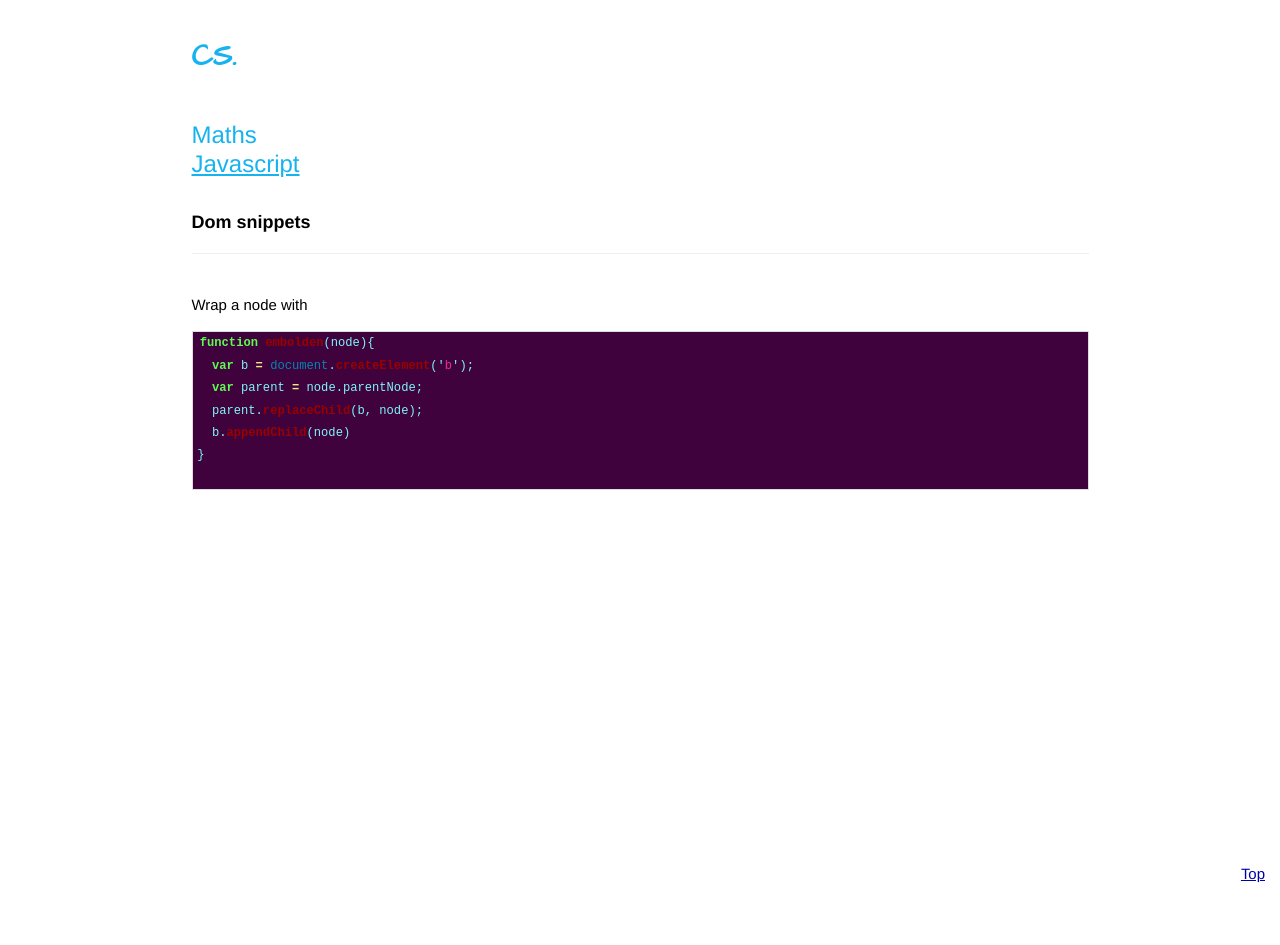
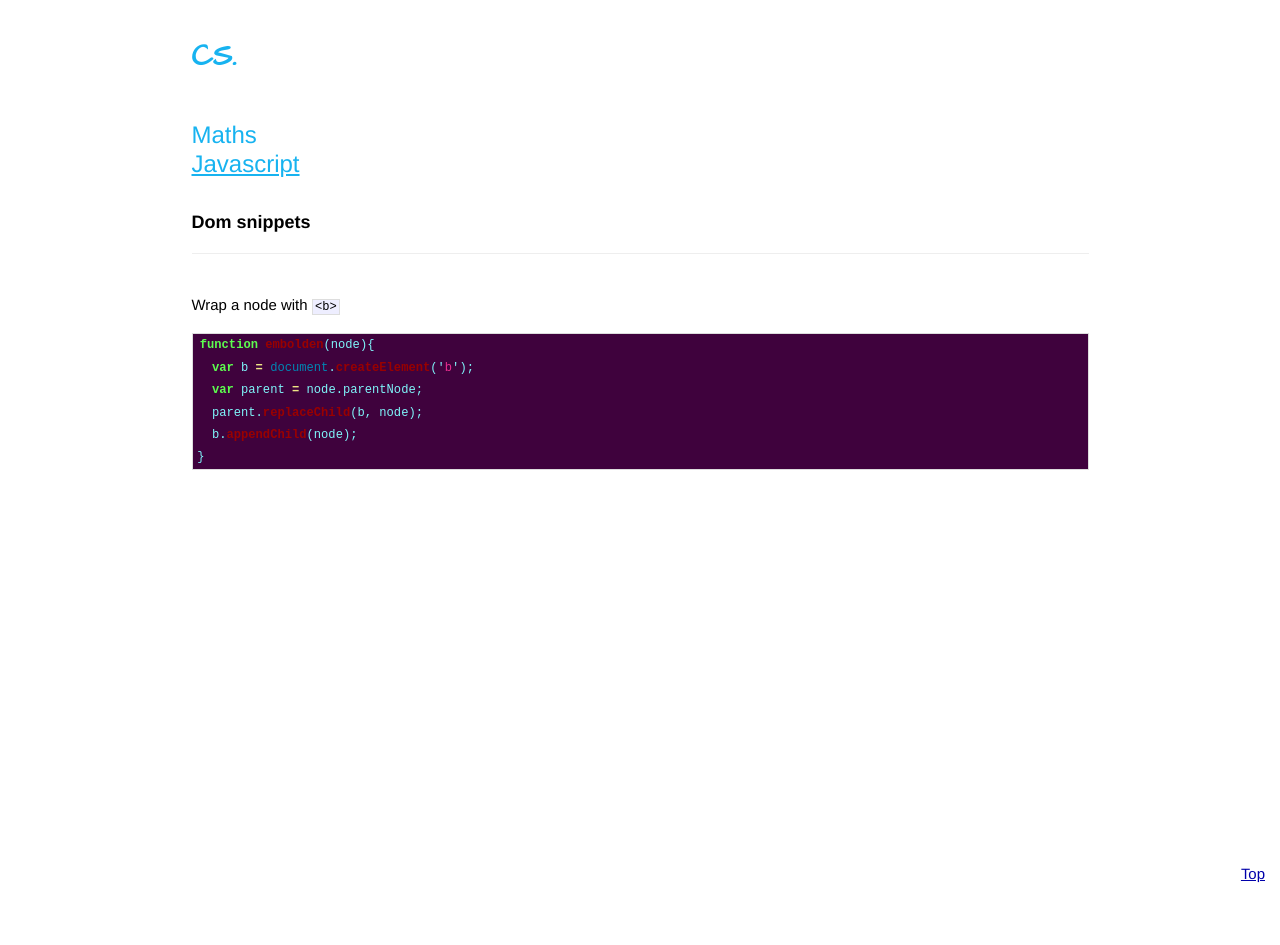
Before and after one commit to eloone/cs, a Jekyll site: the page built from js/index.md, in a window 1280 px wide. Built offline with Jekyll 4.4.1, drawn with Linux system fonts in a browser that asks for light colours; Markdown is read by kramdown in place of the engine named in the settings.

````diff
--- a/js/index.md
+++ b/js/index.md
@@ -5,14 +5,13 @@ title:  "Javascript"
 
 ##Dom snippets
 
-Wrap a node with <b>
+Wrap a node with `<b>`
 
 ```javascript
 function embolden(node){
   var b = document.createElement('b');
   var parent = node.parentNode;
   parent.replaceChild(b, node);
-  b.appendChild(node)
+  b.appendChild(node);
 }
-
 ```
````
